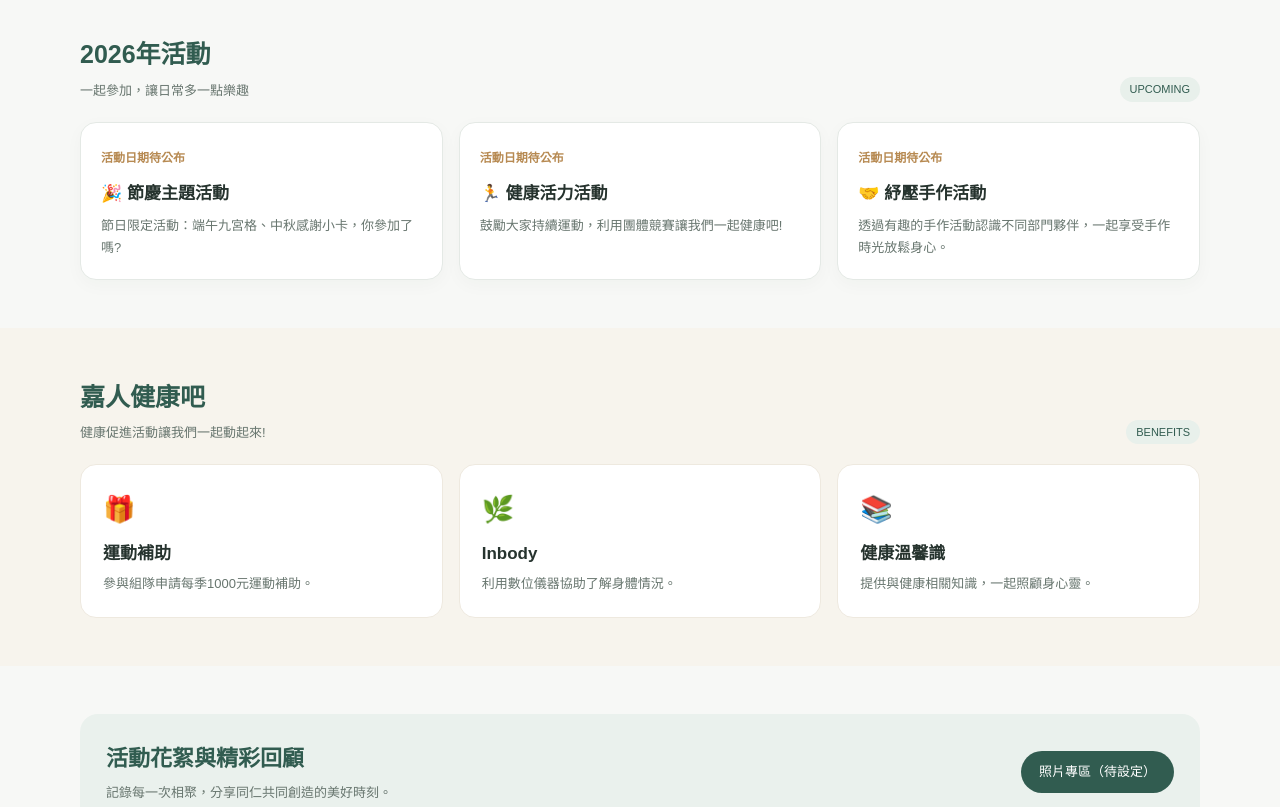
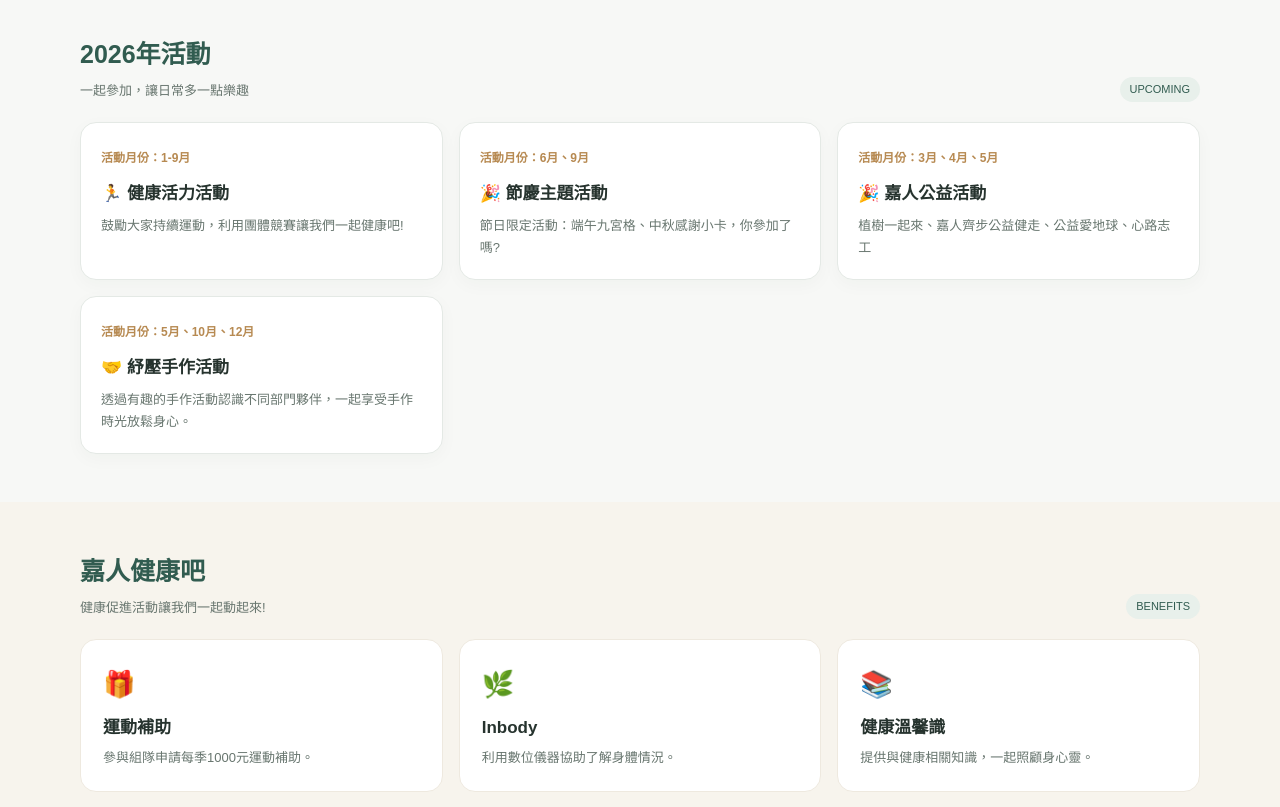
Before and after one commit to abbyhuang2/employee-activities, a plain HTML site: page index.html in a window 1280 px wide. Shown: the part 840-1647 px from the top of the page. Drawn offline with Linux system fonts and the light colour scheme.

Commit message:
Update event details and dates in index.html

```diff
--- a/index.html
+++ b/index.html
@@ -47,9 +47,10 @@ footer{background:#243d35;color:#dce7e1;padding:28px 0;font-size:12px}footer p{m
   <section id="events"><div class="wrap">
     <div class="section-head"><div><h2>2026年活動</h2><p>一起參加，讓日常多一點樂趣</p></div><span class="tag">UPCOMING</span></div>
     <div class="grid">
-      <article class="card"><span class="date">活動日期待公布</span><h3>🎉 節慶主題活動</h3><p>節日限定活動：端午九宮格、中秋感謝小卡，你參加了嗎?</p></article>
-      <article class="card"><span class="date">活動日期待公布</span><h3>🏃 健康活力活動</h3><p>鼓勵大家持續運動，利用團體競賽讓我們一起健康吧!</p></article>
-      <article class="card"><span class="date">活動日期待公布</span><h3>🤝 紓壓手作活動</h3><p>透過有趣的手作活動認識不同部門夥伴，一起享受手作時光放鬆身心。</p></article>
+      <article class="card"><span class="date">活動月份：1-9月</span><h3>🏃 健康活力活動</h3><p>鼓勵大家持續運動，利用團體競賽讓我們一起健康吧!</p></article>
+      <article class="card"><span class="date">活動月份：6月、9月</span><h3>🎉 節慶主題活動</h3><p>節日限定活動：端午九宮格、中秋感謝小卡，你參加了嗎?</p></article>
+      <article class="card"><span class="date">活動月份：3月、4月、5月</span><h3>🎉 嘉人公益活動</h3><p>植樹一起來、嘉人齊步公益健走、公益愛地球、心路志工</p></article>
+      <article class="card"><span class="date">活動月份：5月、10月、12月</span><h3>🤝 紓壓手作活動</h3><p>透過有趣的手作活動認識不同部門夥伴，一起享受手作時光放鬆身心。</p></article>
     </div>
   </div></section>
   <section class="feature" id="welfare"><div class="wrap">
```
